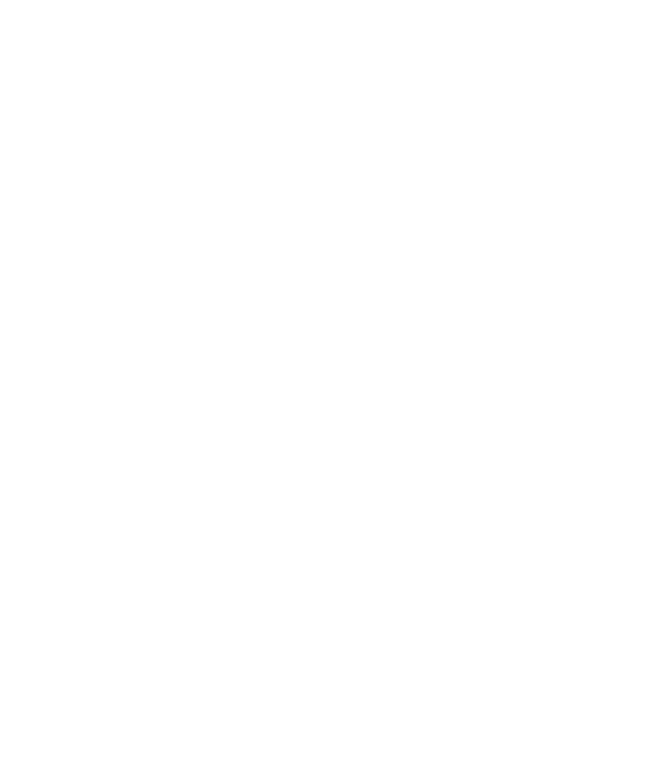
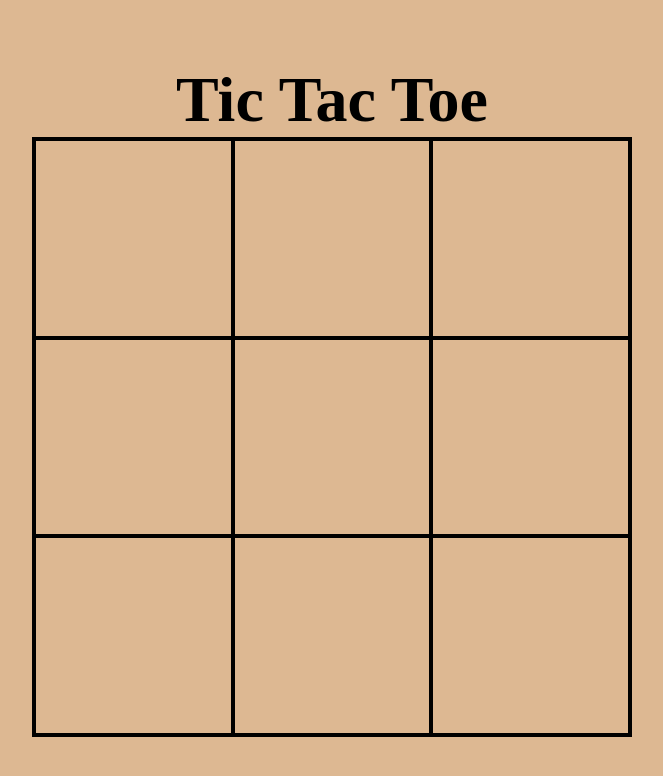
Before and after one commit to kenyounot123/tic-tac-toe-js, a plain HTML site: page index.html in a window 1280 px wide. Shown: the whole page, without its empty margins (308-971 px from the left). Drawn offline with Linux system fonts and the light colour scheme.

Commit message:
Add html and css for displaying game board

```diff
--- a/index.html
+++ b/index.html
@@ -8,6 +8,21 @@
   <title>Tic Tac Toe</title>
 </head>
 <body>
-
+  <div class="container">
+    <main class="content">
+      <h1 class="content-title">Tic Tac Toe</h1>
+      <div class="board-container">
+        <div class="cell"></div>
+        <div class="cell"></div>
+        <div class="cell"></div>
+        <div class="cell"></div>
+        <div class="cell"></div>
+        <div class="cell"></div>
+        <div class="cell"></div>
+        <div class="cell"></div>
+        <div class="cell"></div>
+      </div>
+    </main>
+  </div>
 </body>
 </html>
--- a/main.js
+++ b/main.js
@@ -103,13 +103,19 @@ const board = (function gameBoard() {
 
 //Player factory
 const createPlayer = function (name, symbol) {
+
   const playerName = `${name}`;
   const playerSymbol = `${symbol}`
   //Player move selection will read mouse click target, determine which square it was on the board.entries array and then change the entry to player symbol
-  const selectEntry = (entry) => {
-    board.entries[entry[0]][entry[1]] = playerSymbol
+  const selectEntry = (entryArray) => {
+    if (board.entries[entryArray[0]][entryArray[1]] === 'X' ||
+        board.entries[entryArray[0]][entryArray[1]] === 'O') {
+      return;
+    } else {
+      board.entries[entryArray[0]][entryArray[1]] = playerSymbol
+    }
   };
-  return {name, symbol, selectEntry}
+  return {playerName, symbol, selectEntry}
 };
 board.makeBoard();
 console.log('Board Entries:', board.entries);
@@ -121,3 +127,4 @@ console.log('Board Entries:', board.entries);
 console.log(board.winConditionSatisfied());
 board.clearBoard();
 console.log(board)
+console.log(playerOne)
--- a/style.css
+++ b/style.css
@@ -0,0 +1,30 @@
+* {
+  box-sizing: border-box;
+  margin: 0;
+  padding: 0;
+}
+.container {
+  background-color: #ddb892;
+  width: 100vw;
+  height: 100vh;
+  display: flex;
+  justify-content: center;
+  align-items: center
+}
+.content-title {
+  text-align: center;
+  width: 400px;
+  margin: 0 auto;
+  font-size: 4rem;
+}
+.board-container {
+  width: 600px;
+  border: 2px black solid;
+  height: 600px;
+  display: grid;
+  grid-template-rows: repeat(3, 1fr);
+  grid-template-columns: repeat(3, 1fr);
+}
+.cell {
+  border: 2px black solid;
+}
```
